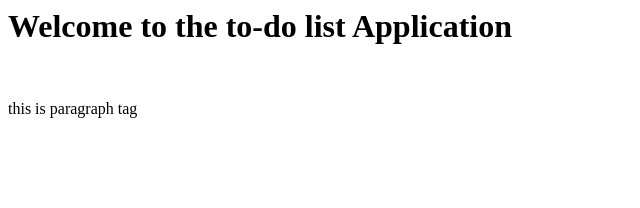
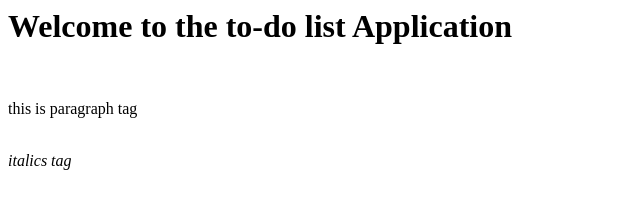
Before and after one commit to kn272/todo_2017Fall, a plain HTML site: page index.html in a window 1280 px wide. Shown: the full height of the page, 0-640 px from the left. Drawn offline with Linux system fonts and the light colour scheme.

Commit message:
change 2-added <i> tag

```diff
--- a/index.html
+++ b/index.html
@@ -6,7 +6,7 @@ sample webpage
 </head>
 <body>
 <h1>Welcome to the to-do list Application</h1><br>
-<p>this is paragraph tag</p>
-
+<p>this is paragraph tag</p><br>
+<i>italics tag</i></br>
 </body>
 </html>
```
